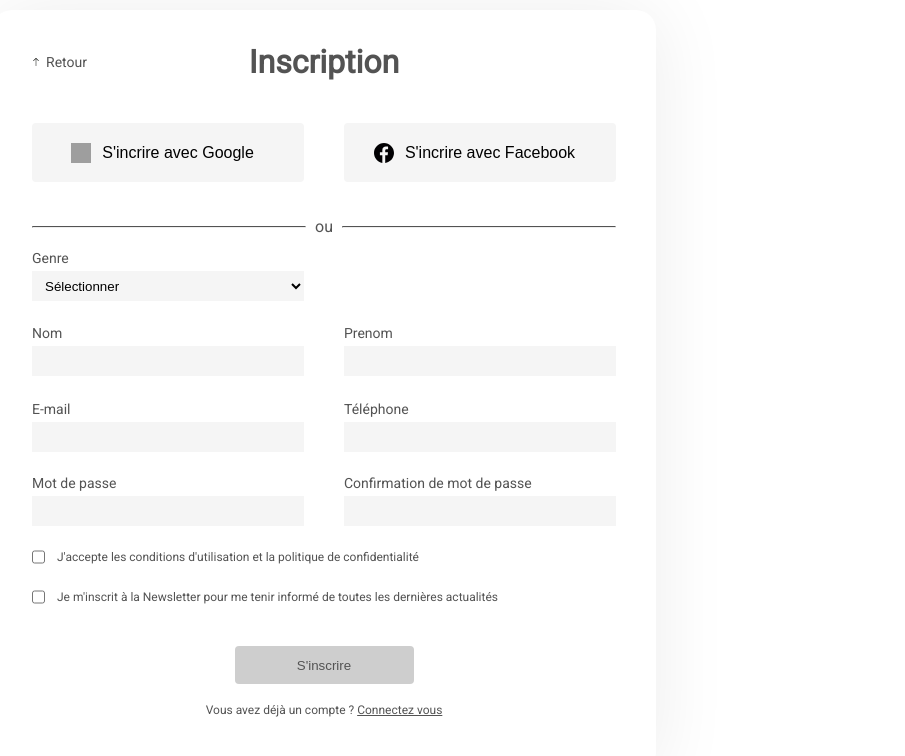
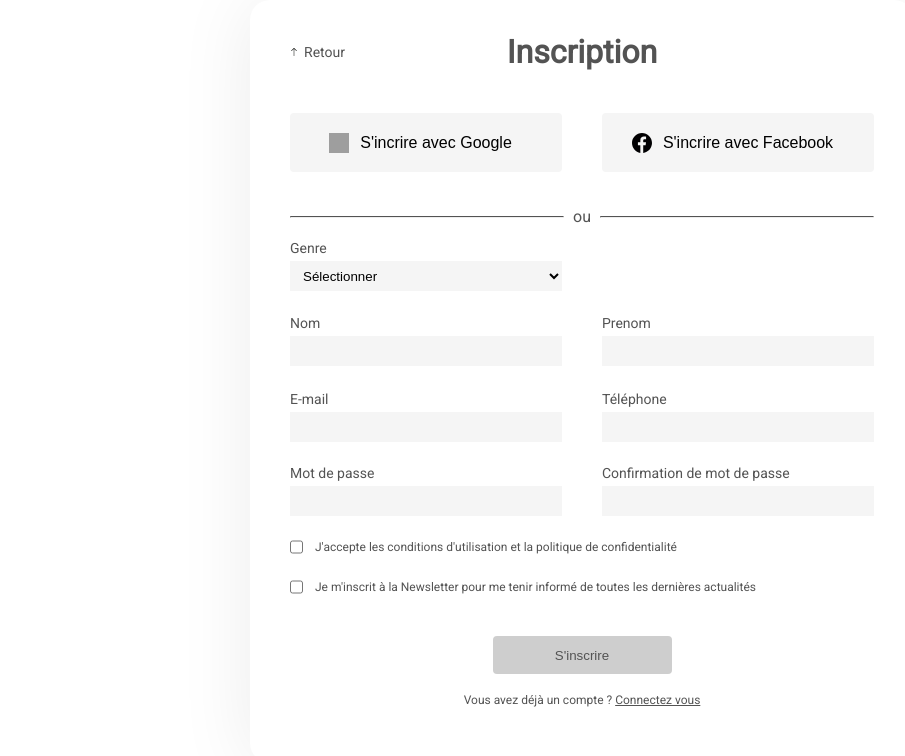
Before and after one commit to chloeturchi/subscription-ui, a React (Create React App) app: page / in a window 1280 px wide. Shown: the top 756 px of the page, without its empty margins (58-963 px from the left). Built offline with nearby package versions, Linux system fonts and the light colour scheme; grey boxes are pictures that could not be loaded.

Commit message:
:lipstick: center page

```diff
--- a/src/pages/SignUpPage.js
+++ b/src/pages/SignUpPage.js
@@ -55,9 +55,7 @@ const PageLayout = styled.div`
   display: grid;
   grid-template-columns: 40px 272px 40px 272px 40px;
   grid-template-rows: 32.5px [header-start] 38px 42.5px [socialsub-start] 94.9px [divider-start] 18px 14.5px [form-start] 453px [signin-start] 70px;
-  position: absolute;
-  top: 10px;
-  left: 50px;
+  margin: auto;
   width: 664px;
   height: 763px;
   background: #ffffff 0% 0% no-repeat padding-box;
```
